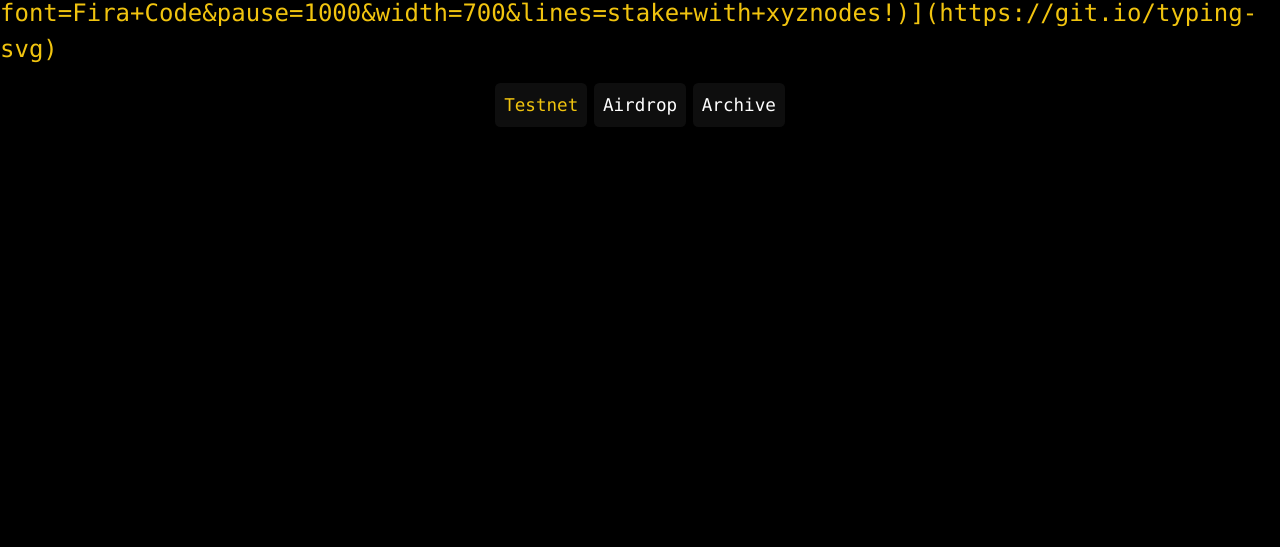
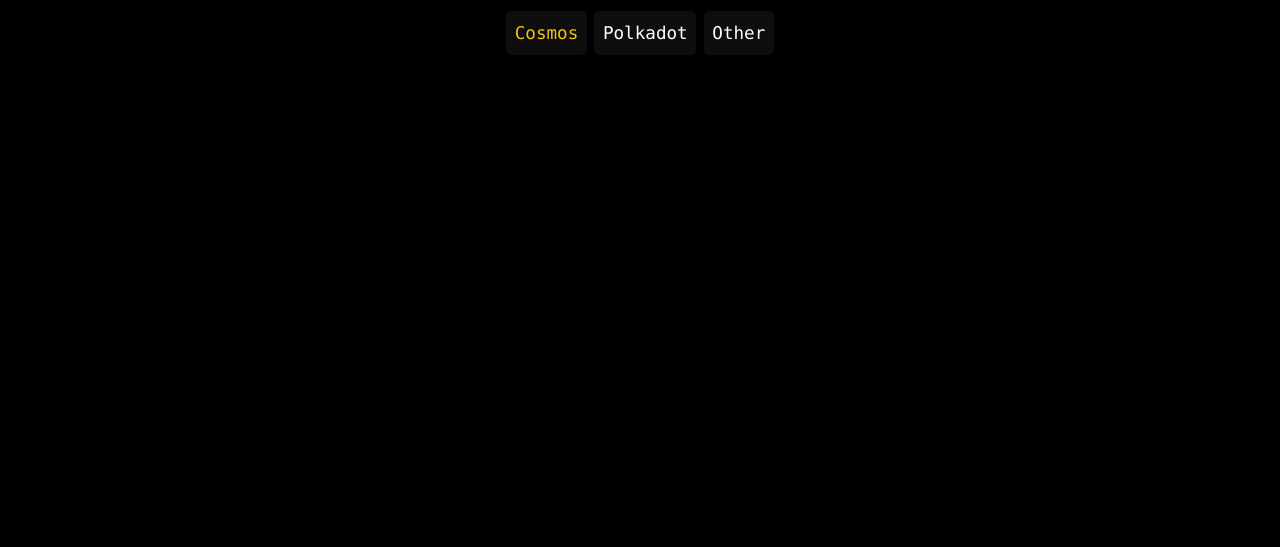
Before and after one commit to erdinin/new-web-site, a plain HTML site: page stake.html in a window 1280 px wide. Shown: the part 253-800 px from the top of the page. Drawn offline with Linux system fonts and the light colour scheme.

Commit message:
Update stake.html

```diff
--- a/stake.html
+++ b/stake.html
@@ -20,18 +20,17 @@
       </div>
       <div class="header_text flex_column_center">
         <h1 class="header_h_item">xyznodes</h1>
-        <h2 class="header_h_item">[![Typing SVG](https://readme-typing-svg.herokuapp.com?font=Fira+Code&pause=1000&width=700&lines=stake+with+xyznodes!)](https://git.io/typing-svg)</h2>
+        <h2 class="header_h_item">stake with xyznodes!</h2>
       </div>
     <!-- Logo, Title and Description Codes End -->
 
     <!-- Menu Codes Start -->
       <nav>
         <ul class="header_nav_menu_list flex_no_wrap_row_center">
-          <li data-target="#main_section_container_1" id="header_nav_menu_item_1" class="header_nav_menu_item" href="">Testnet</li>
-          <li data-target="#main_section_container_2" id="header_nav_menu_item_2" class="header_nav_menu_item" href="">Airdrop</li>
-          <li data-target="#main_section_container_3" id="header_nav_menu_item_3" class="header_nav_menu_item" href="">Archive</li>
+          <li data-target="#main_section_container_1" id="header_nav_menu_item_1" class="header_nav_menu_item" href="">Cosmos</li>
+          <li data-target="#main_section_container_2" id="header_nav_menu_item_2" class="header_nav_menu_item" href="">Polkadot</li>
+          <li data-target="#main_section_container_3" id="header_nav_menu_item_3" class="header_nav_menu_item" href="">Other</li>
         </ul>
       </nav>
     <!-- Menu Codes End -->
-
     </header>
```
